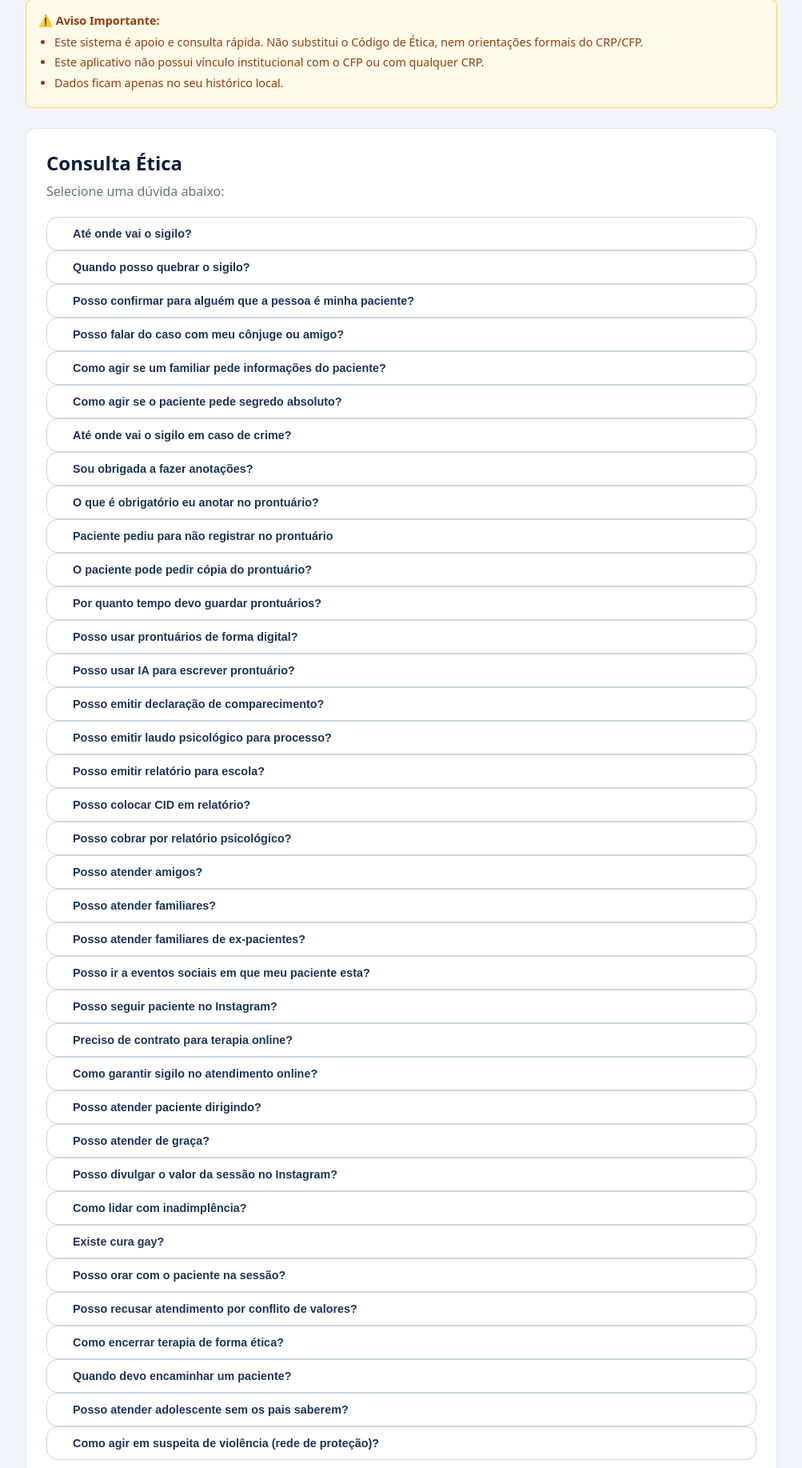
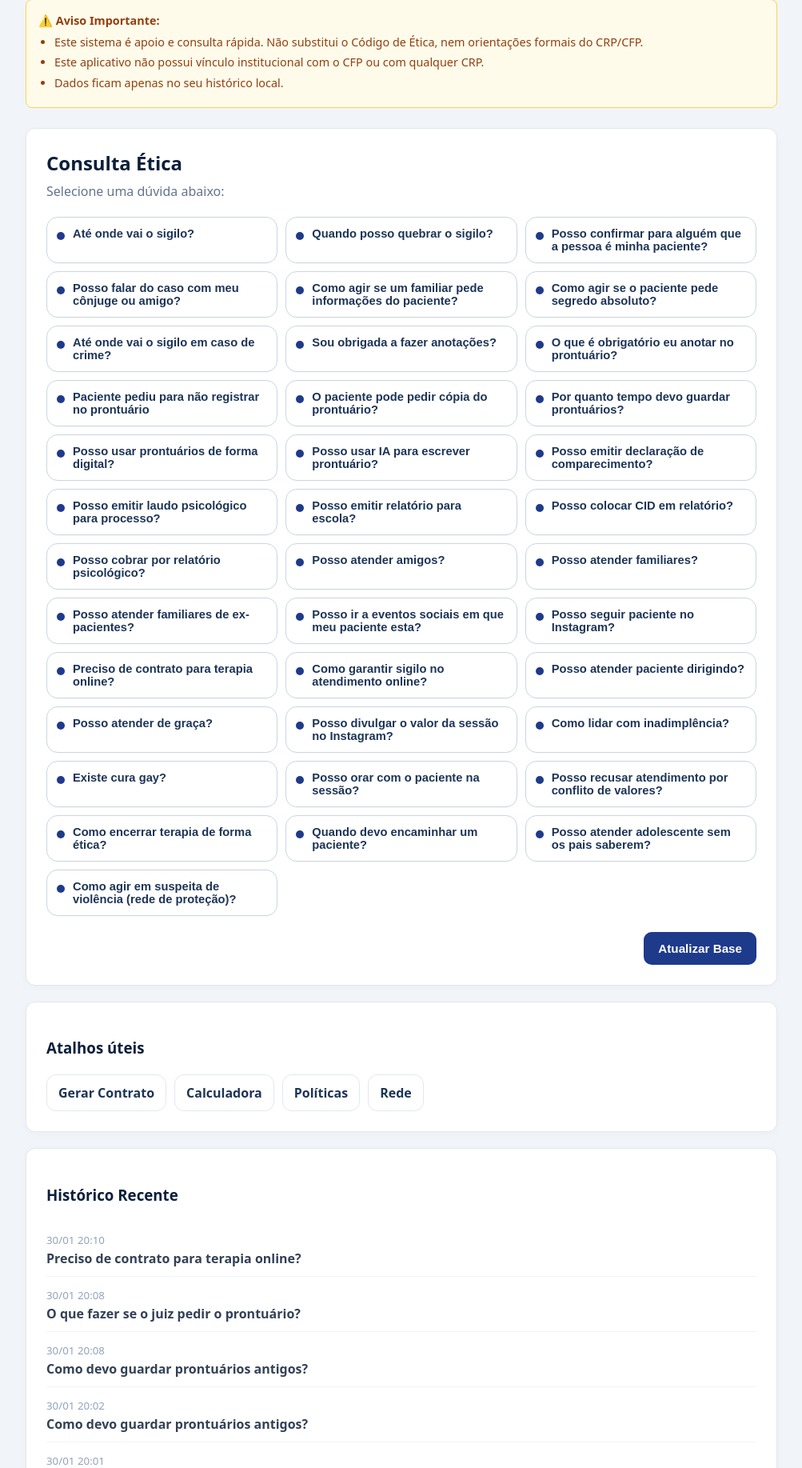
Before and after one commit to sabrinaandraderocha-cmyk/ethospsi, a Flask app: page / in a window 1280 px wide. Shown: the part 101-1936 px from the top of the page at 80% size, without its empty margins (138-1141 px from the left). Run offline with Flask 3, Linux system fonts and the light colour scheme; data comes from the database, SQL or seed files in the repository.

Commit message:
Update style.css

```diff
--- a/static/style.css
+++ b/static/style.css
@@ -14,6 +14,9 @@
 }
 
 * { box-sizing: border-box; }
+
+html, body { height: 100%; }
+
 body {
   margin: 0;
   font-family: ui-sans-serif, system-ui, sans-serif;
@@ -22,10 +25,20 @@ body {
   line-height: 1.5;
 }
 
+a { color: inherit; text-decoration: none; }
+a:hover { text-decoration: underline; }
+
 .container { max-width: 980px; margin: 0 auto; padding: 20px; }
 
 /* HEADER */
-.topbar { display: flex; align-items: center; justify-content: space-between; margin-bottom: 25px; gap: 12px; flex-wrap: wrap; }
+.topbar {
+  display: flex;
+  align-items: center;
+  justify-content: space-between;
+  margin-bottom: 25px;
+  gap: 12px;
+  flex-wrap: wrap;
+}
 .brand { display: flex; align-items: center; gap: 15px; }
 
 .logo-symbol {
@@ -88,19 +101,63 @@ body {
   border: none;
   border-radius: 10px;
   cursor: pointer;
-  font-weight: 700;
+  font-weight: 800;
   font-size: 0.95rem;
   text-decoration: none;
   display: inline-flex;
   align-items: center;
   justify-content: center;
   gap: 8px;
+  transition: 0.18s;
 }
-.btn-action:hover { opacity: 0.92; }
+.btn-action:hover { opacity: 0.92; transform: translateY(-1px); }
+.btn-action:active { transform: translateY(0); }
 
 .btn-row { display: flex; gap: 10px; flex-wrap: wrap; margin-top: 10px; }
 
-/* QUICK QUESTIONS */
+/* ATALHOS */
+.shortcuts-container{
+  display:flex;
+  gap: 10px;
+  flex-wrap: wrap;
+}
+.btn-shortcut{
+  display:inline-flex;
+  align-items:center;
+  justify-content:center;
+  background: #ffffff;
+  color: var(--navy-dark);
+  border: 1px solid #e2e8f0;
+  padding: 10px 14px;
+  border-radius: 12px;
+  font-weight: 800;
+  text-decoration: none;
+  transition: 0.18s;
+}
+.btn-shortcut:hover{
+  border-color: rgba(30,58,138,0.25);
+  background: rgba(30,58,138,0.04);
+  text-decoration: none;
+}
+
+/* QUICK QUESTIONS (compatível com seu home.html) */
+.quick-questions-container{
+  display: grid;
+  grid-template-columns: 1fr;
+  gap: 10px;
+}
+@media (min-width: 740px){
+  .quick-questions-container{
+    grid-template-columns: repeat(2, minmax(0, 1fr));
+  }
+}
+@media (min-width: 980px){
+  .quick-questions-container{
+    grid-template-columns: repeat(3, minmax(0, 1fr));
+  }
+}
+
+/* (mantém também as classes antigas, caso outros templates usem) */
 .quick-questions{
   max-height: 420px;
   overflow-y: auto;
@@ -127,11 +184,14 @@ body {
   border: 1px solid #cbd5e1;
   background: rgba(255,255,255,0.95);
   color: var(--navy-dark);
-  font-size: 0.9rem;
-  font-weight: 800;
+  font-size: 0.92rem;
+  font-weight: 900;
   cursor: pointer;
-  transition: all 0.2s;
+  transition: all 0.18s;
   box-shadow: 0 1px 0 rgba(0,0,0,0.02);
+  display:flex;
+  align-items:flex-start;
+  gap: 10px;
 }
 .quick-btn:hover{
   background: var(--navy);
@@ -140,6 +200,17 @@ body {
   transform: translateY(-1px);
 }
 .quick-btn:active{ transform: translateY(0); }
+
+/* dot usado no botão */
+.dot{
+  width: 10px;
+  height: 10px;
+  border-radius: 999px;
+  display:inline-block;
+  flex: 0 0 10px;
+  margin-top: 6px;
+  background: var(--navy);
+}
 
 /* HISTÓRICO */
 .history-list {
@@ -313,15 +418,20 @@ footer { text-align: center; font-size: 0.82rem; color: #94a3b8; margin-top: 40p
   background: #ecfdf5;
   color: #065f46;
 }
-
 .seal-yellow{
   border-color: #fde68a;
   background: #fffbeb;
   color: #92400e;
 }
 
-.quick-btn{
-  padding: 12px 12px;
+.dot-green{ background:#22c55e; }
+.dot-yellow{ background:#f59e0b; }
+
+.section-mini{
+  margin: 10px 0 8px 0;
+  font-size: 0.95rem;
+  color: #0f172a;
+  font-weight: 900;
 }
 
 .quick-seal{
@@ -335,53 +445,8 @@ footer { text-align: center; font-size: 0.82rem; color: #94a3b8; margin-top: 40p
   margin-bottom: 8px;
   width: fit-content;
 }
-
 .quick-text{
-  font-weight: 800;
-}
-/* ===== Legenda e pontinhos (sem texto em todos os cards) ===== */
-
-.seal-legend{
-  display:flex;
-  gap:10px;
-  flex-wrap:wrap;
-  margin-top: 10px;
-}
-
-.seal-item{
-  font-weight: 800;
-  font-size: 0.85rem;
-  padding: 6px 10px;
-  border-radius: 999px;
-  border: 1px solid #e2e8f0;
-  background: #ffffff;
-  display: inline-flex;
-  align-items: center;
-  gap: 8px;
-}
-
-.dot{
-  width: 10px;
-  height: 10px;
-  border-radius: 999px;
-  display:inline-block;
-  flex: 0 0 10px;
-}
-
-.dot-green{ background:#22c55e; }
-.dot-yellow{ background:#f59e0b; }
-
-.section-mini{
-  margin: 10px 0 8px 0;
-  font-size: 0.95rem;
-  color: #0f172a;
   font-weight: 900;
-}
-
-.quick-btn{
-  display:flex;
-  align-items:flex-start;
-  gap: 10px;
 }
 
 .muted-box{
```
Also changed, not shown: other parts of static/style.css (+119 -15 lines).
